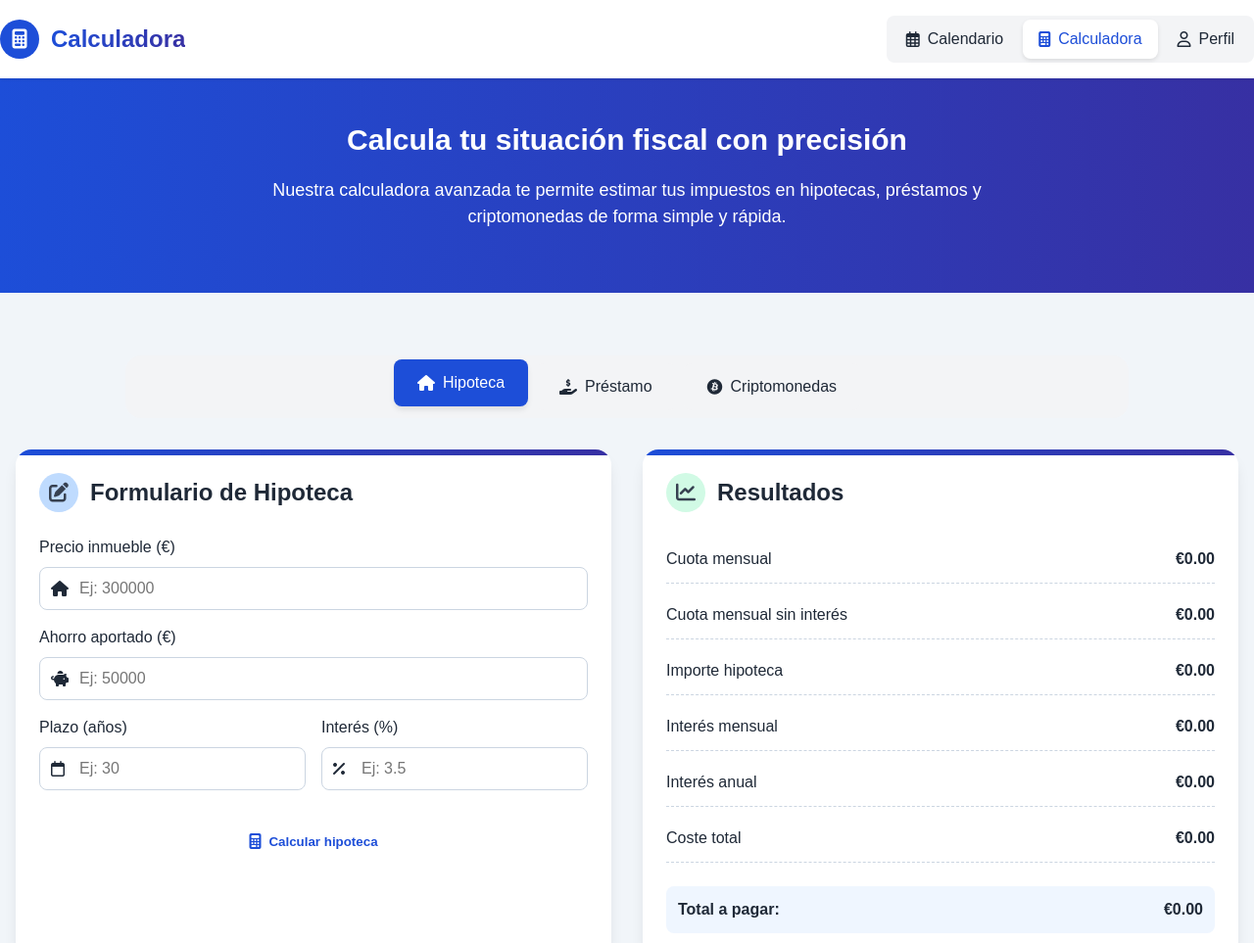
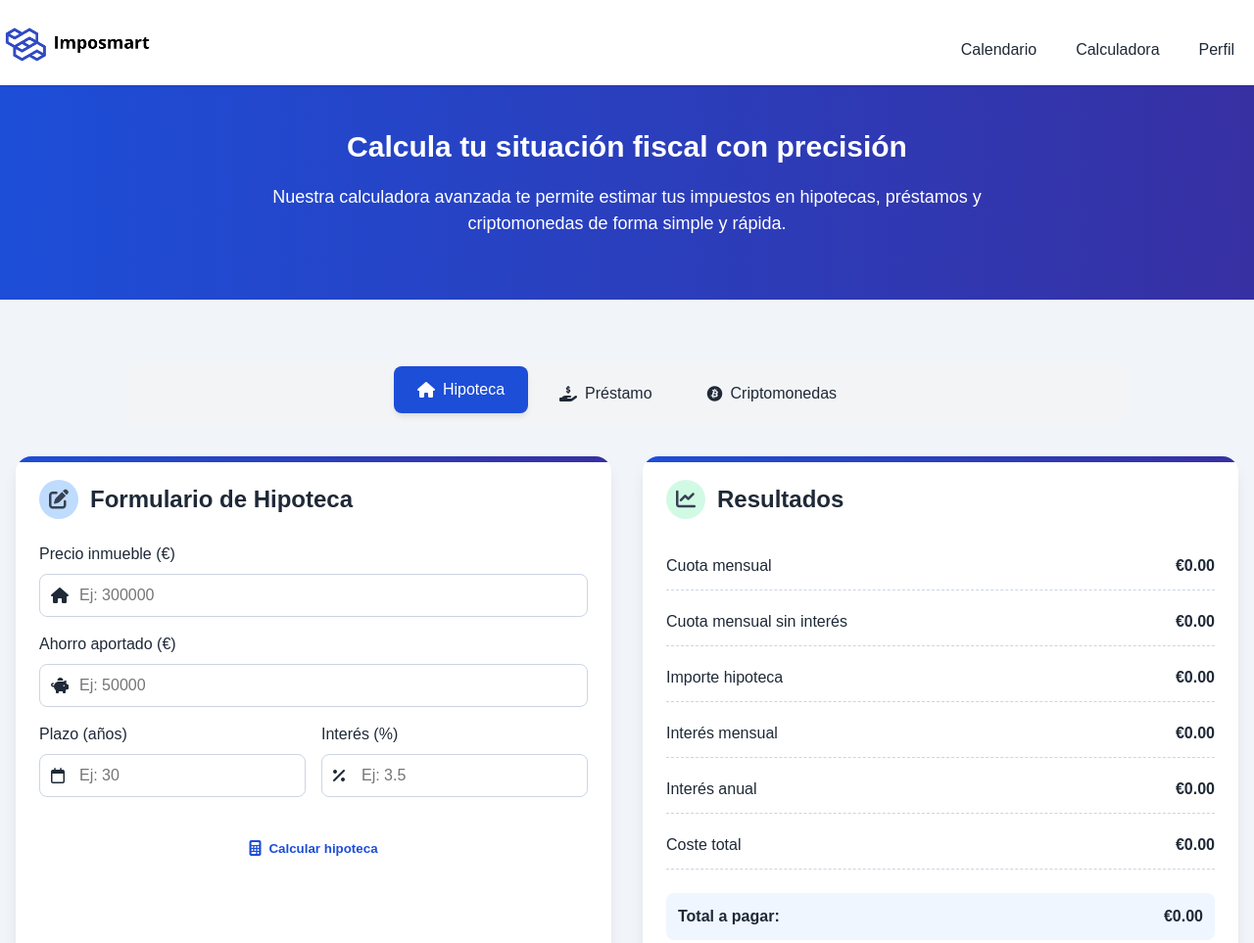
Before and after one commit to cHion7/proyectoInterfaz, a website: page Pagina web/calculadoraPruebaMejora.html in a window 1280 px wide. Shown: the top 963 px of the page at 98% size. Drawn offline with nearby package versions, Linux system fonts and the light colour scheme.

Commit message:
cambios css

```diff
--- a/Pagina web/CSS file/calendarioStyle.css
+++ b/Pagina web/CSS file/calendarioStyle.css
@@ -85,18 +85,18 @@
 
 /* Si tu sección .hero (el banner grande debajo del header) también quieres que sea blanco y con texto negro */
 .hero {
-  background: var(--color-white);
+ background: linear-gradient(to right, var(--color-primary), var(--color-accent));
   color: var(--color-dark);
 
 }
 
 .hero__titulo {
-  color: var(--color-dark);
+  color: white;
 
 }
 
 .hero__texto {
-  color: var(--color-gray-700);
+  color: white;
 }
 .btn-primary {
   background-color: var(--color-white);
@@ -148,18 +148,13 @@
 }
 
 .header-container {
-  margin-left: auto;
-  margin-right: auto;
-  display: flex;
-  flex-direction: column;
-  /* flex-col */
-  align-items: center;
-  /* items-center */
-  justify-content: space-between;
-  /* justify-between */
-  padding: 1rem;
-  border: 1px solid var(--color-gray-300); /* Borde gris alrededor del contenedor */
-  border-radius: var(--radius-default);
+    display: flex
+;
+    flex-wrap: wrap;
+    justify-content: space-between;
+    align-items: center;
+    padding: 0.75rem 0;
+
 }
 
 @media (min-width: 768px) {
@@ -188,8 +183,8 @@
 }
 
 .logo-image {
-  height: 2.5rem;
-  /* h-10 */
+     height: 3rem;
+    width: auto;
 }
 
 .logo-text {
@@ -204,7 +199,7 @@
 
 .main-nav {
   display: flex;
-  gap: 1.5rem;
+
   /* space-x-6 */
   background-color: var(--color-white);
 }
@@ -1061,8 +1056,12 @@ body {
 /* Aplica el fondo blanco al header general */
 .header-container {
   background-color: var(--color-white); /* Fondo blanco para el header */
-  /* Asegúrate de que no haya gradientes de fondo que lo anulen si no los quieres */
-  /* Si el header tiene un elemento padre que le da color, también deberías ajustarlo */
+     display: flex
+;
+    flex-wrap: wrap;
+    justify-content: space-between;
+    align-items: center;
+    padding: 0.75rem 0;
 }
 
 /* Color del texto del logo en negro */
--- a/Pagina web/CSS file/pruabaMejoraDeCalc.css
+++ b/Pagina web/CSS file/pruabaMejoraDeCalc.css
@@ -1,10 +1,4 @@
-/* =======================================
-   style.css (versión revisada y corregida)
-   ======================================= */
 
-/* ---------------------
-   Variables de color
-   --------------------- */
 :root {
   --color-primary: #1d4ed8;
   --color-secondary: #3b82f6;
@@ -63,92 +57,108 @@ body {
 
 /* --------------------------
    Estilos de Header y Nav
-   -------------------------- */
-.header {
-  background-color: var(--color-white);
-  box-shadow: 0 1px 3px rgba(0, 0, 0, 0.1);
+*/
+.main-header {
+  background-color: var(--color-white); /* Fondo blanco para el header */
+  box-shadow: 0 1px 3px rgba(0, 0, 0, 0.1); /* Mantener sombra o ajustarla si es necesario */
   position: sticky;
   top: 0;
   z-index: 50;
+  background-color: var(--color-gray-300); /* Fondo blanco para el header */
 }
 
-.header__container {
+.header-container {
+  background-color: var(--color-white); /* Fondo blanco para el header */
   display: flex;
   flex-wrap: wrap;
   justify-content: space-between;
   align-items: center;
-  padding: 1rem 0;
+  padding: 0.75rem 0;
 }
 
-.header__logo-seccion {
+@media (min-width: 768px) {
+  .header-container {
+    flex-direction: row;
+    /* md:flex-row */
+  }
+}
+
+.header-logo {
+  margin-bottom: 1rem;
+  /* mb-4 */
+}
+
+@media (min-width: 768px) {
+  .header-logo {
+    margin-bottom: 0;
+    /* md:mb-0 */
+  }
+}
+
+.logo-link {
   display: flex;
   align-items: center;
-  gap: 0.75rem; /* 12px */
+  text-decoration: none;
 }
 
-.header__logo-circulo {
-  width: 2.5rem;  /* 40px */
-  height: 2.5rem; /* 40px */
-  border-radius: 50%;
-  background-color: var(--color-primary);
-  display: flex;
-  align-items: center;
-  justify-content: center;
+.logo-image {
+  height: 3rem;
+  width: auto;
 }
 
-.header__logo-icono {
-  color: var(--color-white);
-  font-size: 1.25rem; /* 20px */
+.logo-text {
+  margin-left: 0.5rem;
+  font-size: 1.25rem;
+  font-weight: 600;
+  color: var(--color-dark); /* O var(--color-gray-800); para texto negro */
 }
 
-.header__titulo {
-  font-size: 1.5rem;   /* 24px */
-  font-weight: 700;
-  background: linear-gradient(to right, var(--color-primary), var(--color-accent));
-  -webkit-background-clip: text;
-  -webkit-text-fill-color: transparent;
-}
-
-.nav {
+.main-nav {
   display: flex;
-  gap: 0.25rem; /* 4px */
-  background-color: var(--color-gray-100);
-  padding: 0.25rem; /* 4px */
-  border-radius: var(--radius-default);
-}
-
-.nav__enlace {
-  display: flex;
-  align-items: center;
-  gap: 0.5rem; /* 8px */
-  padding: 0.5rem 1rem; /* 8px 16px */
-  border-radius: var(--radius-default);
-  color: var(--color-gray-800);
-  text-decoration: none;
-  font-weight: 500;
-  font-size: 1rem; /* 16px */
-}
-
-.nav__enlace:hover {
   background-color: var(--color-white);
 }
 
+.nav-link {
+  color: var(--color-gray-800); /* Color de texto oscuro para los enlaces no activos */
+  background-color: transparent; /* Asegúrate de que no tengan fondo por defecto */
+  padding: 0.75rem 1.25rem; /* Dale el mismo padding para que tengan un tamaño consistente */
+  border-radius: var(--radius-default); /* Mismos bordes redondeados */
+  font-weight: 500;
+  text-decoration: none;
+  transition: background-color var(--transition-medium), box-shadow var(--transition-medium); /* Añade transición para la sombra */
+  margin-top: 15px;
+}
+
+.nav-link:hover {
+  background-color: var(--color-gray-100); /* Fondo ligeramente gris al pasar el ratón */
+  color: var(--color-dark); /* Texto negro al pasar el ratón */
+  box-shadow: 0 2px 4px rgba(0, 0, 0, 0.05); /* Sombra suave al pasar el ratón */
+}
+
 .nav__enlace--activo {
-  background-color: var(--color-white);
-  box-shadow: 0 2px 4px rgba(0, 0, 0, 0.1);
+  background-color: var(--color-white); /* Fondo blanco */
+  color: var(--color-primary); /* Color del texto y el icono azul */
+  padding: 0.75rem 1.25rem;
+  border-radius: var(--radius-default);
+  box-shadow: 0 4px 6px rgba(0, 0, 0, 0.1);
+  display: flex;
+  align-items: center;
+  gap: 0.5rem;
 }
 
 .nav__icono {
-  font-size: 1rem; /* 16px */
-  color: var(--color-gray-800);
+  color: var(--color-dark); /* Iconos en negro */
 }
 
 .nav__icono--activo {
-  color: var(--color-primary);
+  color: var(--color-dark); /* Icono activo en negro */
 }
-
-.nav__texto--activo {
-  color: var(--color-primary);
+@media (max-width: 1000px) {
+    .header-container {
+        flex-direction: column;
+        align-items: center;
+        gap: 1rem;
+    }
 }
 
 /* --------------------------
--- a/Pagina web/CSS file/style.css
+++ b/Pagina web/CSS file/style.css
@@ -105,7 +105,7 @@ body {
 .main-nav {
   display: flex;
   gap: 0.25rem;
-  background-color: var(--color-gray-100);
+
   padding: 0.25rem;
   border-radius: var(--radius-default);
 }
@@ -116,9 +116,9 @@ body {
   gap: 0.5rem;
   padding: 0.5rem 1rem;
   border-radius: var(--radius-default);
-  color: var(--color-gray-800);
+  color: black;
   text-decoration: none;
-  font-weight: 500;
+
   font-size: 1rem;
   transition: background-color var(--transition-medium),
     box-shadow var(--transition-fast);
@@ -511,7 +511,6 @@ aside h2 {
     gap: 1rem;
   }
   .main-nav {
-    width: 100%;
     justify-content: center;
   }
   .nav-link {
@@ -582,3 +581,11 @@ aside h2 {
   background-color: var(--color-gray-100);
   transform: translateY(-2px);
 }
+
+@media (max-width: 1000px) {
+    .header-container {
+        flex-direction: column;
+        align-items: center;
+        gap: 1rem;
+    }
+}
--- a/Pagina web/calculadoraPruebaMejora.html
+++ b/Pagina web/calculadoraPruebaMejora.html
@@ -19,32 +19,29 @@
   </head>
   <body>
     <!-- Encabezado -->
-    <header class="header">
-      <div class="header__container">
-        <div class="header__logo-seccion">
-          <div class="header__logo-circulo">
-            <i class="fas fa-calculator header__logo-icono"></i>
-          </div>
-          <h1 class="header__titulo">Calculadora</h1>
-        </div>
-        <nav class="nav">
-          <a href="calendarioHTML.html" class="nav__enlace">
-            <i class="far fa-calendar-alt nav__icono"></i>
-            <span class="nav__texto">Calendario</span>
+      <header class="main-header">
+      <div class="container header-container">
+        <!-- Sección del logo -->
+        <section class="header-logo">
+          <a class="logo-link">
+            <img
+              src="../Pagina web/imagens/logo3.png"
+              alt="Logo de la empresa"
+              class="logo-image"
+            />
           </a>
-          <a
-            href="calculadoraPruebaMejora.html"
-            class="nav__enlace nav__enlace--activo"
+        </section>
+
+        <!-- Navegación principal -->
+        <nav class="main-nav">
+          <a href="calendarioHTML.html" class="nav-link">Calendario</a>
+          <a href="calculadoraPruebaMejora.html" class="nav-link"
+            >Calculadora</a
           >
-            <i class="fas fa-calculator nav__icono nav__icono--activo"></i>
-            <span class="nav__texto nav__texto--activo">Calculadora</span>
-          </a>
-          <a href="afinarPerfil.html" class="nav__enlace">
-            <i class="far fa-user nav__icono"></i>
-            <span class="nav__texto">Perfil</span>
-          </a>
+          <a href="afinarPerfil.html" class="nav-link">Perfil</a>
         </nav>
       </div>
+    </header>
     </header>
 
     <!-- Hero -->
```
